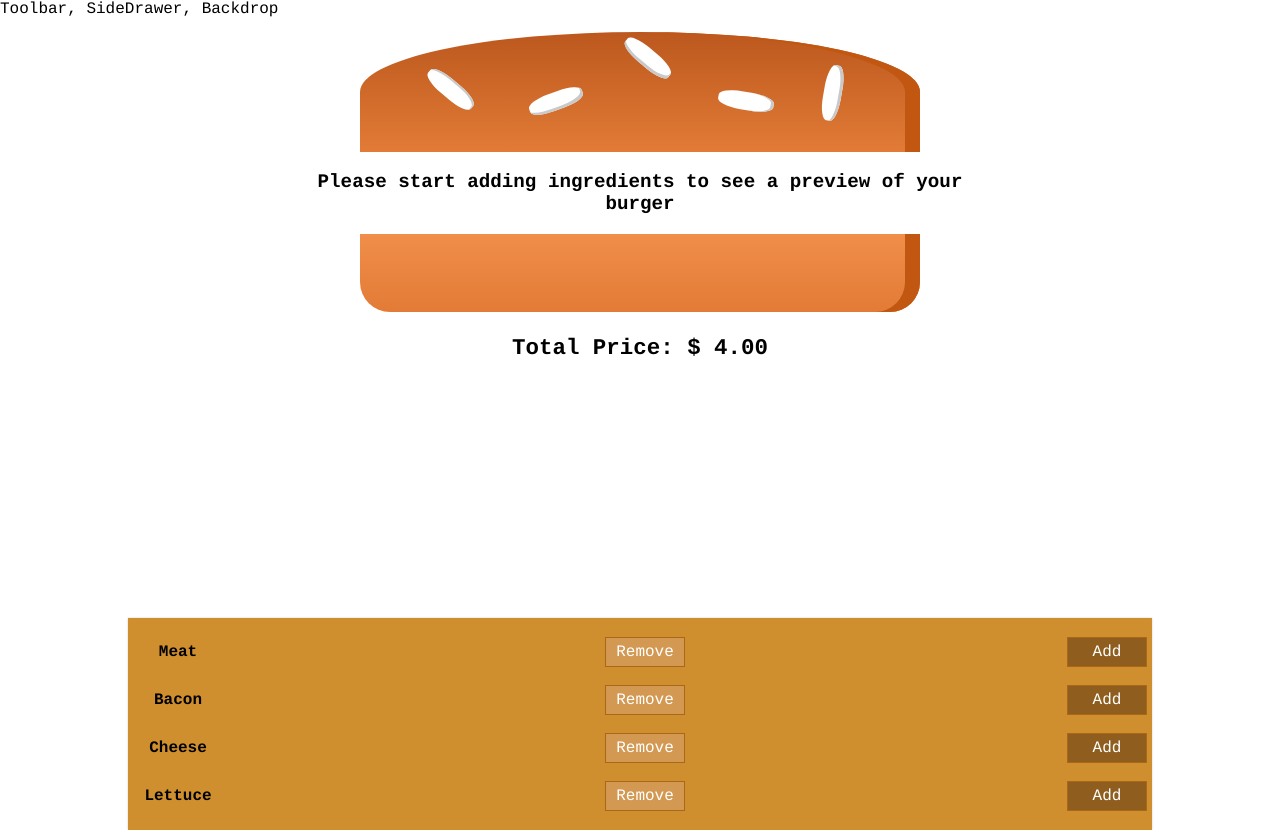
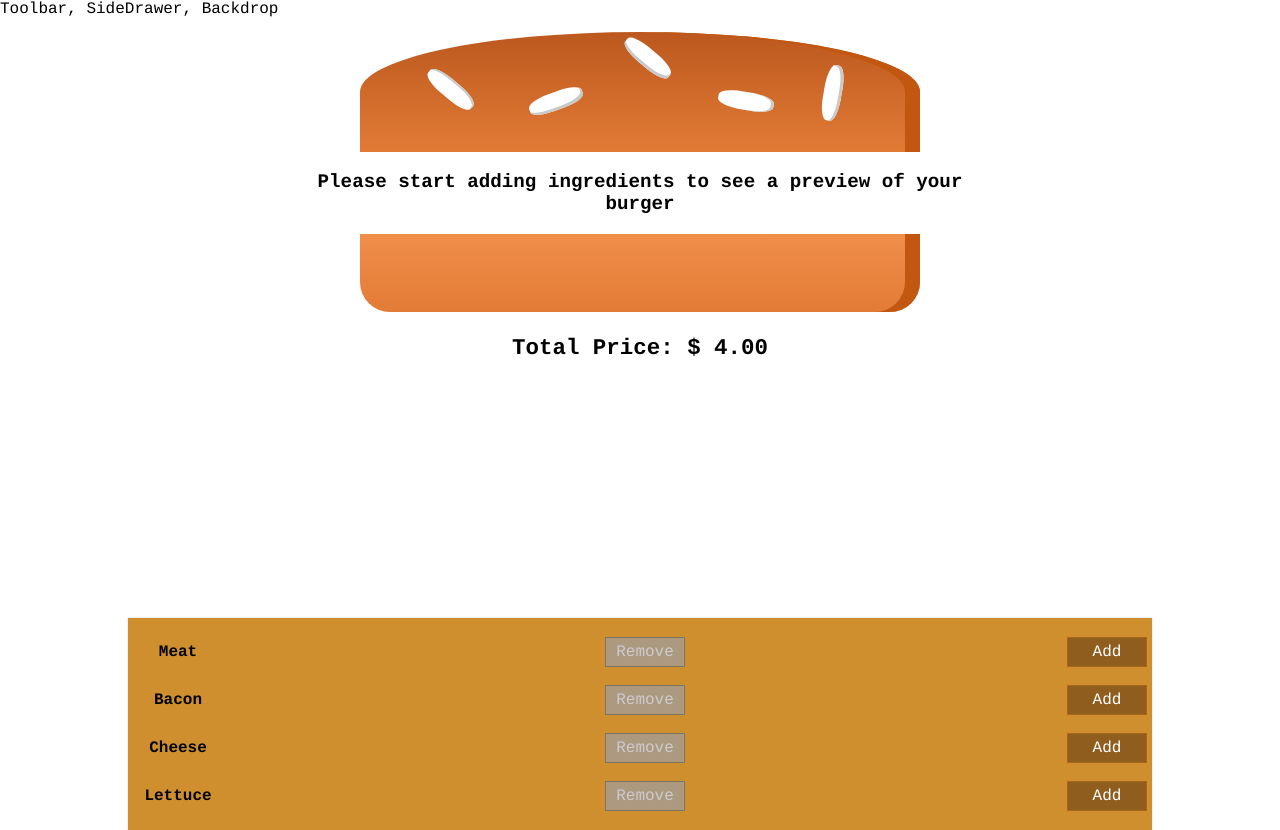
Before and after one commit to jack829/burger-app, a React app: page / in a window 1280 px wide. Built offline with nearby package versions, Linux system fonts and the light colour scheme.

Commit message:
Disable remove button when there are 0 of item

```diff
--- a/src/components/Burger/BuildControls/BuildControl/BuildControl.js
+++ b/src/components/Burger/BuildControls/BuildControl/BuildControl.js
@@ -8,7 +8,7 @@ import {
 const buildControl = (props) => (
   <div className={BuildControl}>
     <div className={Label}>{props.label}</div>
-    <button className={Less} onClick={props.remove}>Remove</button>
+    <button className={Less} onClick={props.remove} disabled={props.disabled}>Remove</button>
     <button className={More} onClick={props.add}>Add</button>
   </div>
 );
--- a/src/components/Burger/BuildControls/BuildControls.js
+++ b/src/components/Burger/BuildControls/BuildControls.js
@@ -16,6 +16,7 @@ const buildControls = (props) => (
         <BuildControl key={ctrl.label}
                       type={ctrl.type}
                       label={ctrl.label}
+                      disabled={props.disabled[ctrl.type]}
                       remove={props.addRemove.bind(this, 'remove', ctrl.type)}
                       add={props.addRemove.bind(this, 'add', ctrl.type)}
                       />
--- a/src/containers/BurgerBuilder/BurgerBuilder.js
+++ b/src/containers/BurgerBuilder/BurgerBuilder.js
@@ -48,11 +48,19 @@ class BurgerBuilder extends Component {
     })
   }
 
+  getDisabledInfo() {
+    const disabledInfo = { ...this.state.ingredients }
+    for (let key in disabledInfo) {
+      disabledInfo[key] = disabledInfo[key] <= 0;
+    }
+    return disabledInfo;
+  }
+
   render() {
     return (
       <Aux>
         <Burger ingredients={this.state.ingredients} totalPrice={this.state.totalPrice} />
-        <BuildControls addRemove={this.handleAddRemove.bind(this)}/>
+        <BuildControls addRemove={this.handleAddRemove.bind(this)} disabled={this.getDisabledInfo()} />
       </Aux>
     )
   }
```
